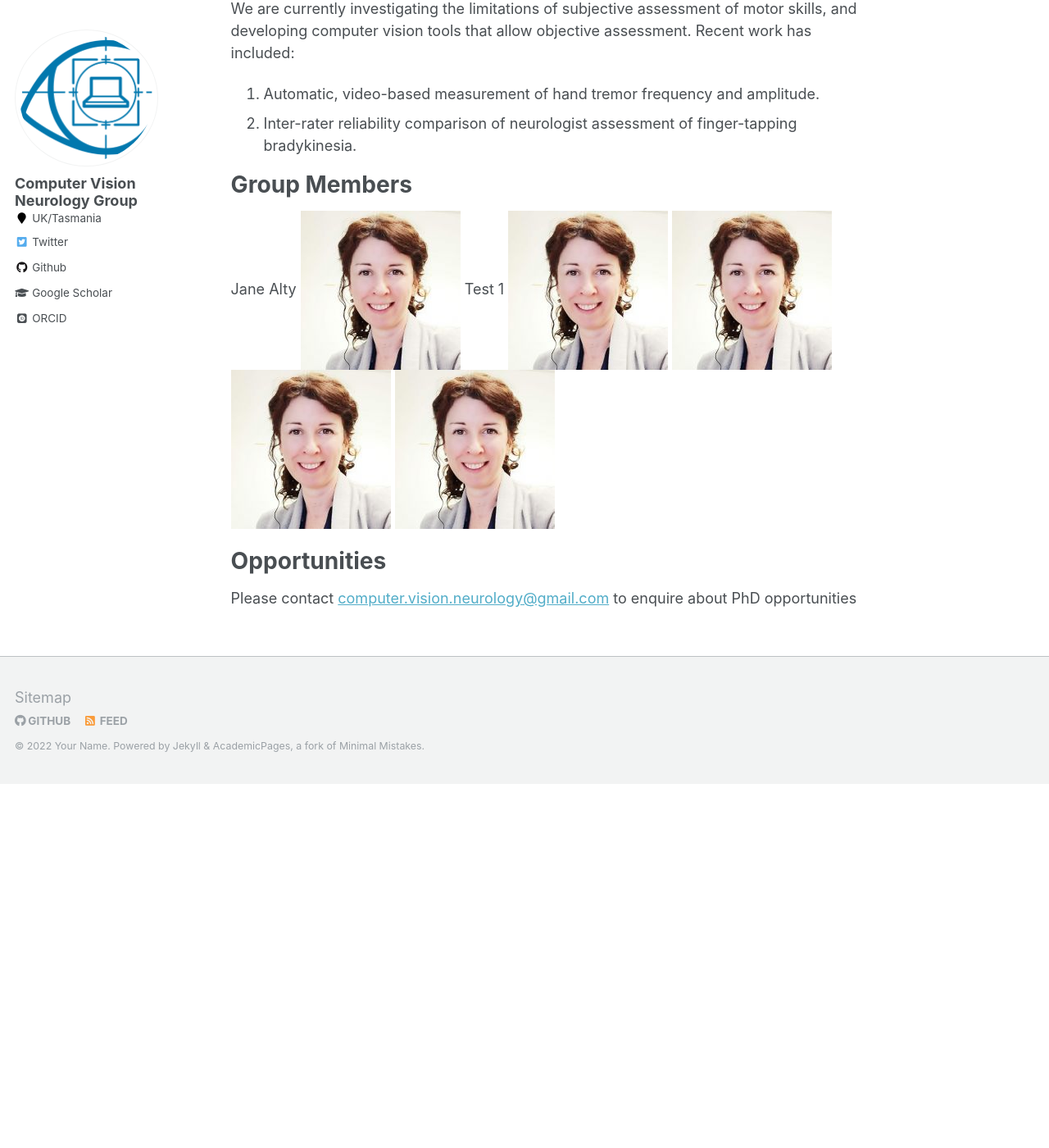
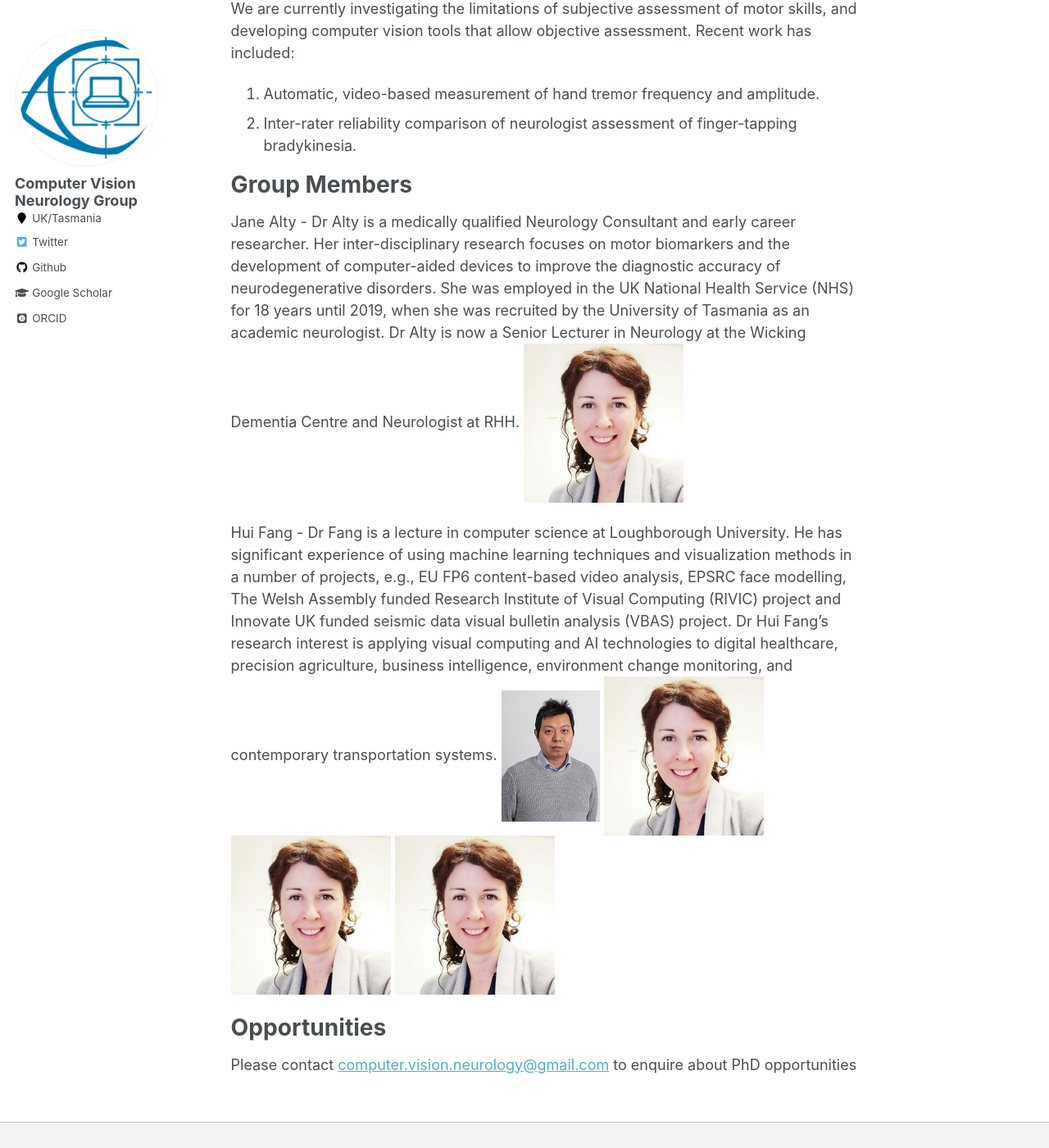
Before and after one commit to computervisionneurology/computervisionneurology.github.io, a Jekyll site: the page built from _pages/about.md, in a window 1280 px wide and 1400 px high, scrolled down 474 px. Shown: the whole window at 82% size. Built offline with Jekyll 4.4.1, drawn with Linux system fonts in a browser that asks for light colours; some web fonts are replaced; before the commit the page ends 1430 px from its top, so only the background shows below that.

Commit message:
update profile with hui image
added image and bio for hui

```diff
--- a/_pages/about.md
+++ b/_pages/about.md
@@ -25,10 +25,21 @@ included:
 
 Group Members
 ======
-Jane Alty
+Jane Alty - Dr Alty is a medically qualified Neurology Consultant and early career researcher.
+Her inter-disciplinary research focuses on motor biomarkers and the development of computer-aided
+devices to improve the diagnostic accuracy of neurodegenerative disorders.  She was employed in the
+UK National Health Service (NHS) for 18 years until 2019, when she was recruited by the University of
+Tasmania as an academic neurologist. Dr Alty is now a Senior Lecturer in Neurology at the Wicking Dementia
+Centre and Neurologist at RHH.
 ![image of Jane Alty](/images/alty.jpg)
-Test 1
-![image of Hui Fang](/images/alty.jpg)
+
+Hui Fang - Dr Fang is a lecture in computer science at Loughborough University. He has significant experience
+of using machine learning techniques and visualization methods in a number of projects, e.g., EU FP6
+content-based video analysis, EPSRC face modelling, The Welsh Assembly funded Research Institute of Visual Computing
+(RIVIC) project and Innovate UK funded seismic data visual bulletin analysis (VBAS) project. Dr Hui Fang’s research
+interest is applying visual computing and AI technologies to digital healthcare, precision agriculture,
+business intelligence, environment change monitoring, and contemporary transportation systems.
+![image of Hui Fang](/images/fang.jpg)
 ![image of Samuel Relton](/images/alty.jpg)
 ![image of Stefan Williams](/images/alty.jpg)
 ![image of David Wong](/images/alty.jpg)
```
Also changed, not shown: images/fang.jpg (added).
